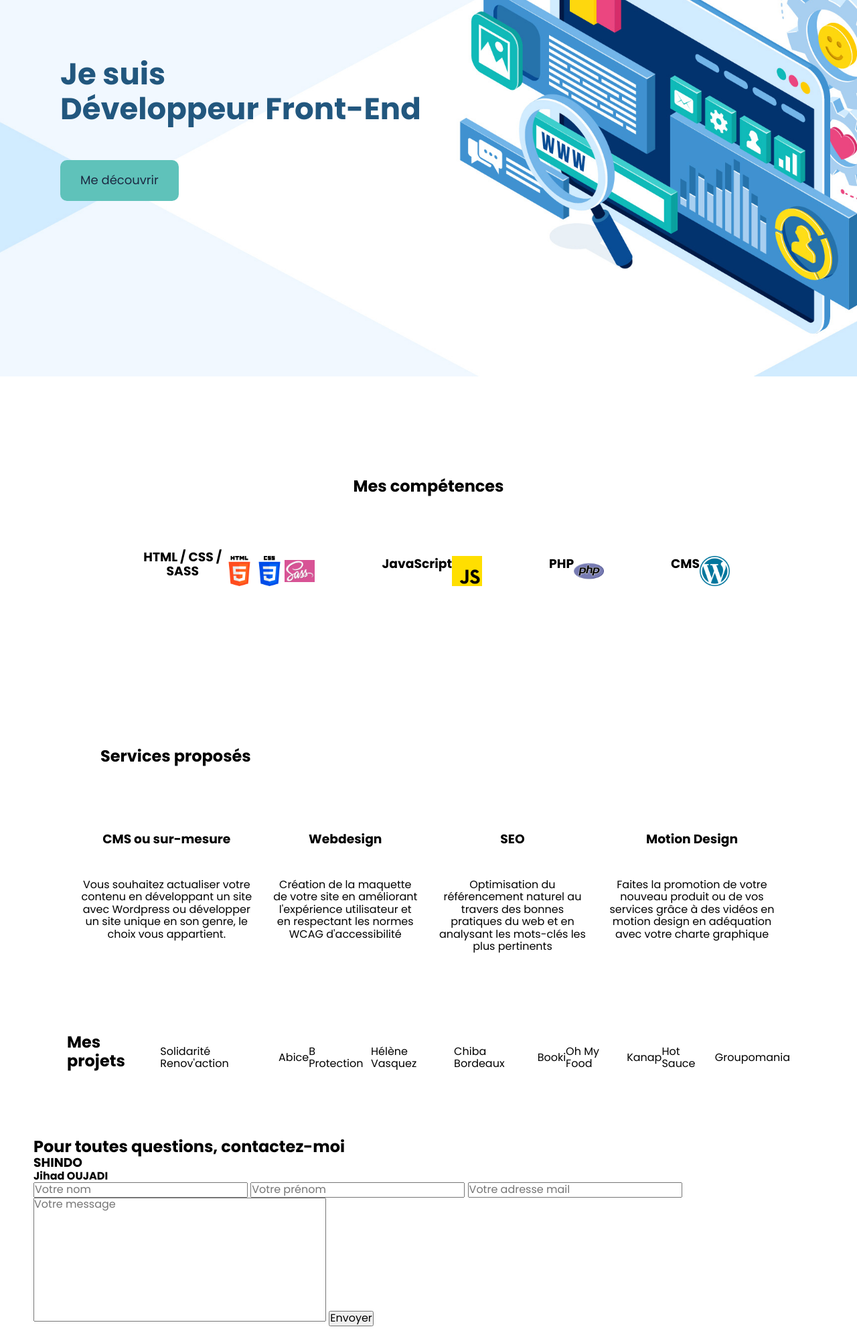
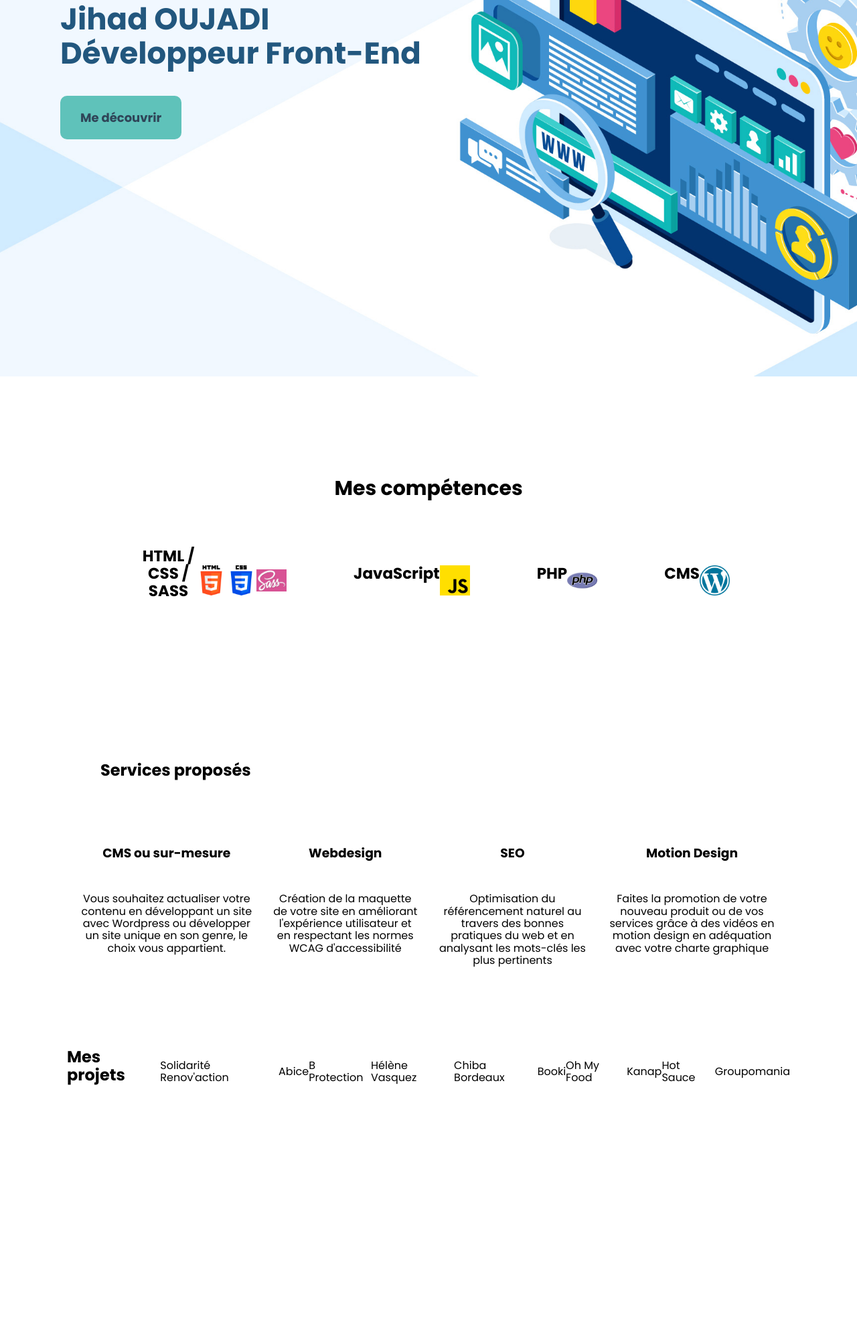
Before and after one commit to JihadOujadi/Portfolio, a plain HTML site: page index.html in a window 1280 px wide. Shown: the part 238-2240 px from the top of the page at 67% size. After the commit the page ends 1957 px from the top, so only its background shows below. Drawn offline with Linux system fonts and the light colour scheme.

Commit message:
Update HTML structure and variable scss added

```diff
--- a/css/_variables.scss
+++ b/css/_variables.scss
@@ -1 +1,6 @@
 $font: "Poppins";
+$titre1: 45px;
+$titre2: 30px;
+$titre3: 23px;
+$paragraphe: 16px;
+$CTA: 18px
--- a/css/styles.scss
+++ b/css/styles.scss
@@ -1,10 +1,13 @@
 @import url("https://fonts.googleapis.com/css2?family=Merriweather:wght@400;700&family=Poppins:wght@400;700&display=swap");
-@import 'variables';
+@import "variables";
 * {
   box-sizing: border-box;
   margin: 0;
   padding: 0;
   font-family: $font;
+}
+p {
+  font-size: $paragraphe;
 }
 ul {
   list-style: none;
@@ -23,15 +26,10 @@ header {
 .nav-menu {
   display: flex;
   align-items: center;
-  justify-content: space-between;
-  padding: 0 20px 50px;
-  img {
-    width: 200px;
-  }
+  justify-content: center;
+  padding: 40px 30px;
   .nav-menu--element {
     display: flex;
-    align-items: center;
-    justify-content: space-between;
     gap: 50px;
     a {
       font-size: 18px;
@@ -45,88 +43,87 @@ header {
   margin-top: 140px;
   h1 {
     color: #22577e;
-    font-size: 45px;
+    font-size: $titre1;
+    padding-bottom: 30px;
   }
-  p {
-    color: #22577e;
-    font-size: 20px;
 }
-  .CTA{
-    background: #5FC2BA;
+.CTA {
+  background: #5fc2ba;
   border: none;
   border-radius: 10px;
   padding: 20px 30px;
-    font-size: 18px;
-    color: #1C2942;
-    margin-top: 20px
+  font-size: $CTA;
+  font-weight: 600;
+  color: #2f4558;
+  text-decoration: none;
 }
-}
-.presentation{
+.presentation {
   display: flex;
   flex-direction: column;
   margin: 150px;
   flex-wrap: wrap;
 }
-.presentation--title{
+.presentation--title {
   display: flex;
   justify-content: center;
   margin-bottom: 30px;
-  h2{
+  h2 {
     margin-bottom: 20px;
+    font-size: $titre2;
   }
-  p{
+  p {
     margin-bottom: 30px;
   }
 }
-.presentation--content{
+.presentation--content {
   display: flex;
 
-  figure{
+  figure {
     display: flex;
     align-items: center;
     margin-left: 30px;
     max-width: 400px;
     padding: 20px 40px 20px 30px;
-    img{
+    img {
       width: 45px;
       padding: 20px 0;
     }
   }
 
-  h3{
+  h3 {
     text-align: center;
     margin-bottom: 20px;
+    font-size: $titre3;
   }
-  p{
+  p {
     text-align: center;
   }
 }
-.offre{
+.offre {
   margin: 120px;
-  .offre--title{
+  .offre--title {
     margin-bottom: 50px;
     padding: 50px 30px;
   }
-  .offre--content{
+  .offre--content {
     display: flex;
     gap: 30px;
-    h3{
+    h3 {
       text-align: center;
       margin-bottom: 30px;
     }
-    p{
+    p {
       text-align: center;
     }
   }
 }
 
-
-.projet{
+.projet {
   margin: 100px;
   display: flex;
   align-items: center;
 
-  article{
+  article {
     display: flex;
   }
 }
@@ -134,7 +131,7 @@ header {
   display: flex;
   align-items: center;
 }
-.contact{
+.contact {
   margin: 50px;
 }
 textarea {
--- a/index.html
+++ b/index.html
@@ -23,7 +23,6 @@
 
       <header>
         <nav class="nav-menu">
-          <img src="assets/shindo.png" />
           <ul class="nav-menu--element">
             <li>
               <a href="">Home</a>
@@ -38,10 +37,16 @@
         </nav>
         <section class="accroche">
           <h1>
-            Je suis <br />
+            Jihad OUJADI <br />
             Développeur Front-End
           </h1>
-          <button class="CTA">Me découvrir</button>
+          <a
+            href="#"
+            role="button"
+            aria-label="Cliquez pour en savoir plus"
+            class="CTA"
+            >Me découvrir</a
+          >
         </section>
       </header>
 
@@ -58,37 +63,22 @@
             <img src="./assets/html-5.png" alt="HTML5" />
             <img src="./assets/css-3.png" alt="CSS" />
             <img src="./assets/sass-logo.png" alt="SASS" />
-            <p>
-
-            </p>
+            <p></p>
           </figure>
           <figure class="presentation--analyse">
             <h3>JavaScript</h3>
-            <img
-              src="./assets/js.png"
-              alt="JavaScript"
-            />
-            <p>
-
-            </p>
+            <img src="./assets/js.png" alt="JavaScript" />
+            <p></p>
           </figure>
           <figure class="presentation--conception">
             <h3>PHP</h3>
-            <img
-              src="./assets/php.png"
-              alt="PHP"
-            />
-            <p>
-            </p>
+            <img src="./assets/php.png" alt="PHP" />
+            <p></p>
           </figure>
           <figure class="presentation--conception">
             <h3>CMS</h3>
-            <img
-              src="./assets/wordpress.png"
-              alt="Wordpress"
-            />
-            <p>
-            </p>
+            <img src="./assets/wordpress.png" alt="Wordpress" />
+            <p></p>
           </figure>
         </div>
       </section>
@@ -153,7 +143,9 @@
             <article>
               <figure>
                 <img src="" alt="" />
-          <p id="title" class="projet--content">Solidarité Renov'action</p>
+                <p id="title" class="projet--content">
+                  Solidarité Renov'action
+                </p>
               </figure>
             </article>
             <article>
@@ -213,52 +205,6 @@
           </div>
         </section>
       </main>
-
-      <!-- -->
-
-      <section class="contact">
-        <h2>Pour toutes questions, contactez-moi</h2>
-        <h3>SHINDO</h3>
-        <h4>Jihad OUJADI</h4>
-        <form class="contact--form">
-          <label for="nom"></label>
-          <input
-            type="text"
-            id="nom"
-            name="nom"
-            placeholder="Votre nom"
-            class="contact--form__input"
-          />
-          <label for="prenom"></label>
-          <input
-            type="text"
-            id="prenom"
-            name="prenom"
-            placeholder="Votre prénom"
-            class="contact--form__input"
-          />
-          <label for="email"></label>
-          <input
-            type="email"
-            id="email"
-            name="email"
-            placeholder="Votre adresse mail"
-            class="contact--form__input"
-          />
-          <label for="message"></label>
-          <textarea
-            name="message"
-            id="message"
-            cols="30"
-            rows="10"
-            placeholder="Votre message"
-            class="contact--form__input"
-          ></textarea>
-          <button type="submit" class="bouton">Envoyer</button>
-        </form>
-      </section>
-      <!-- -->
-
       <footer></footer>
     </main>
   </body>
```
Also changed, not shown: css/styles.css, 1 other file. Lines whose indentation alone changed are shown as unchanged.
